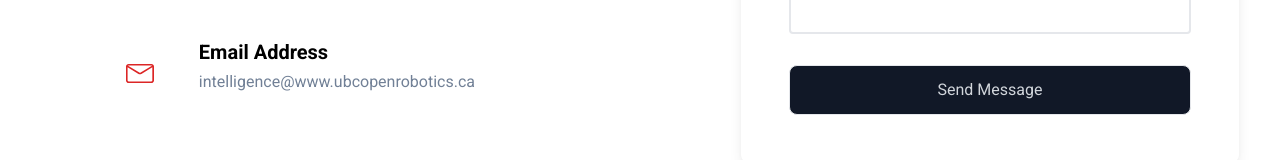
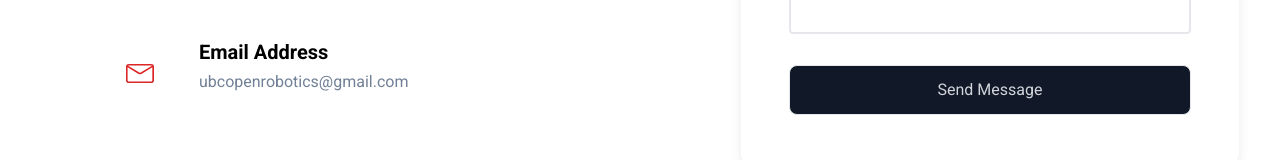
Before and after one commit to SteveIsnthere/openrobotics_website, a React (Create React App) app: page /Contact in a window 1280 px wide. Shown: the part 398-558 px from the top of the page. Built offline with nearby package versions, Linux system fonts and the light colour scheme.

Commit message:
Updated contact email

```diff
--- a/src/components/ContactPage/ContactPage.tsx
+++ b/src/components/ContactPage/ContactPage.tsx
@@ -68,7 +68,7 @@ const ContactPage = () => {
                     Email Address
                   </h4>
                   <p className="text-base text-body-color">
-                    intelligence@www.ubcopenrobotics.ca
+                    ubcopenrobotics@gmail.com
                   </p>
                 </div>
               </div>
```
